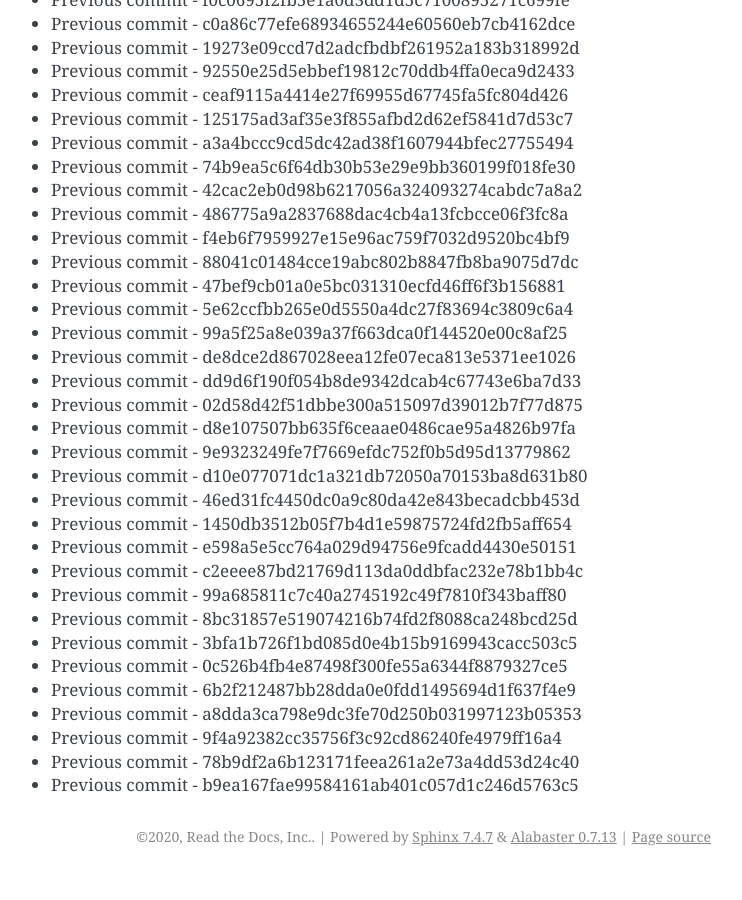
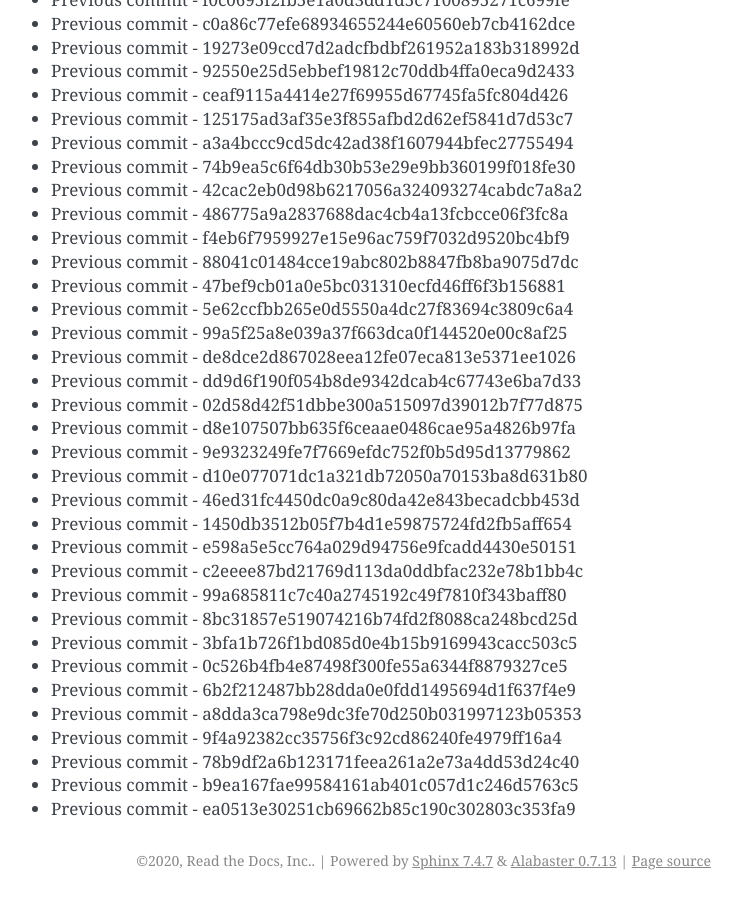
Before and after one commit to readthedocs/rtd-git-stresstest, a Sphinx documentation site: the page built from docs/updates.rst, in a window 1280 px wide and 900 px high, scrolled down 22501 px. Shown: the whole window, without its empty margins (399-1141 px from the left). Built offline with Sphinx 7.4.7, drawn with Linux system fonts in a browser that asks for light colours; before the commit the page ends 23377 px from its top, so only the background shows below that.

Commit message:
Generating commit from previous: ea0513e30251cb69662b85c190c302803c353fa9

```diff
--- a/docs/updates.rst
+++ b/docs/updates.rst
@@ -977,3 +977,4 @@ It can be tested for any performance characteristics.
 * Previous commit - 9f4a92382cc35756f3c92cd86240fe4979ff16a4
 * Previous commit - 78b9df2a6b123171feea261a2e73a4dd53d24c40
 * Previous commit - b9ea167fae99584161ab401c057d1c246d5763c5
+* Previous commit - ea0513e30251cb69662b85c190c302803c353fa9
```
